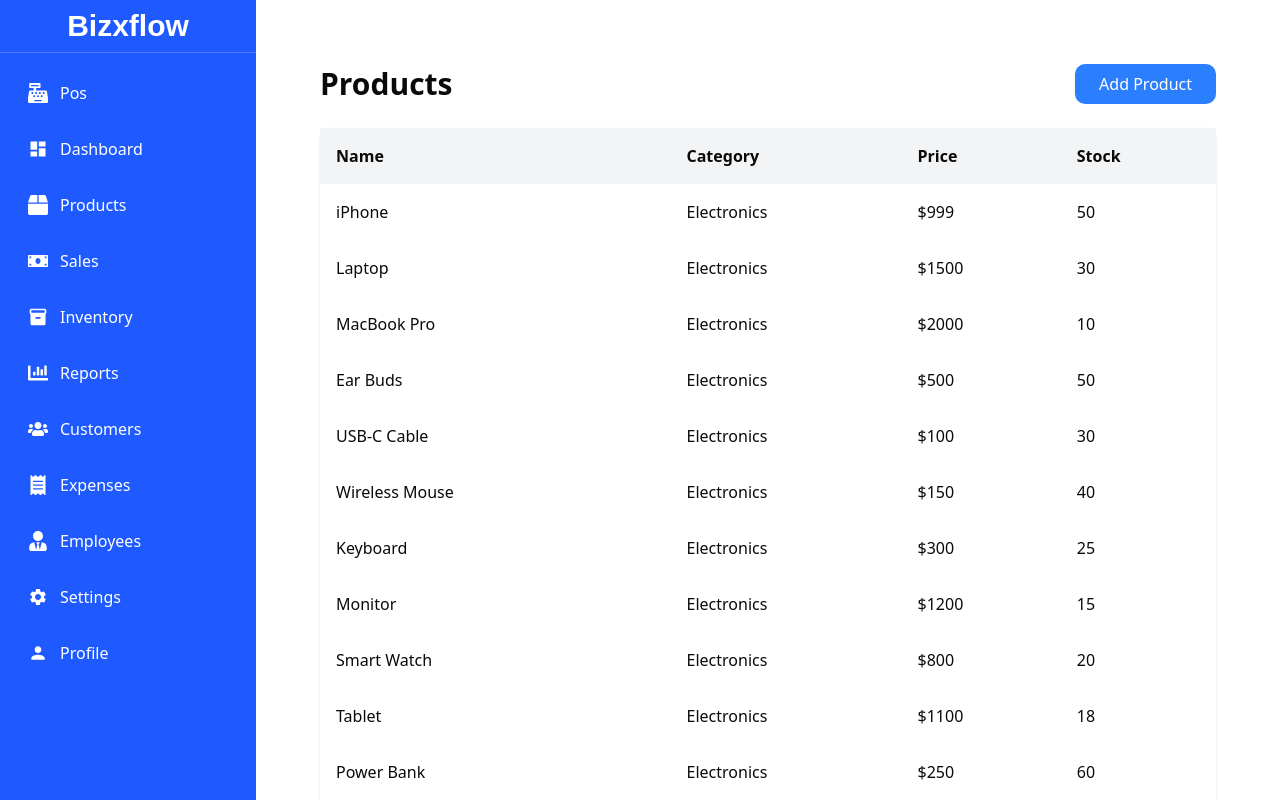
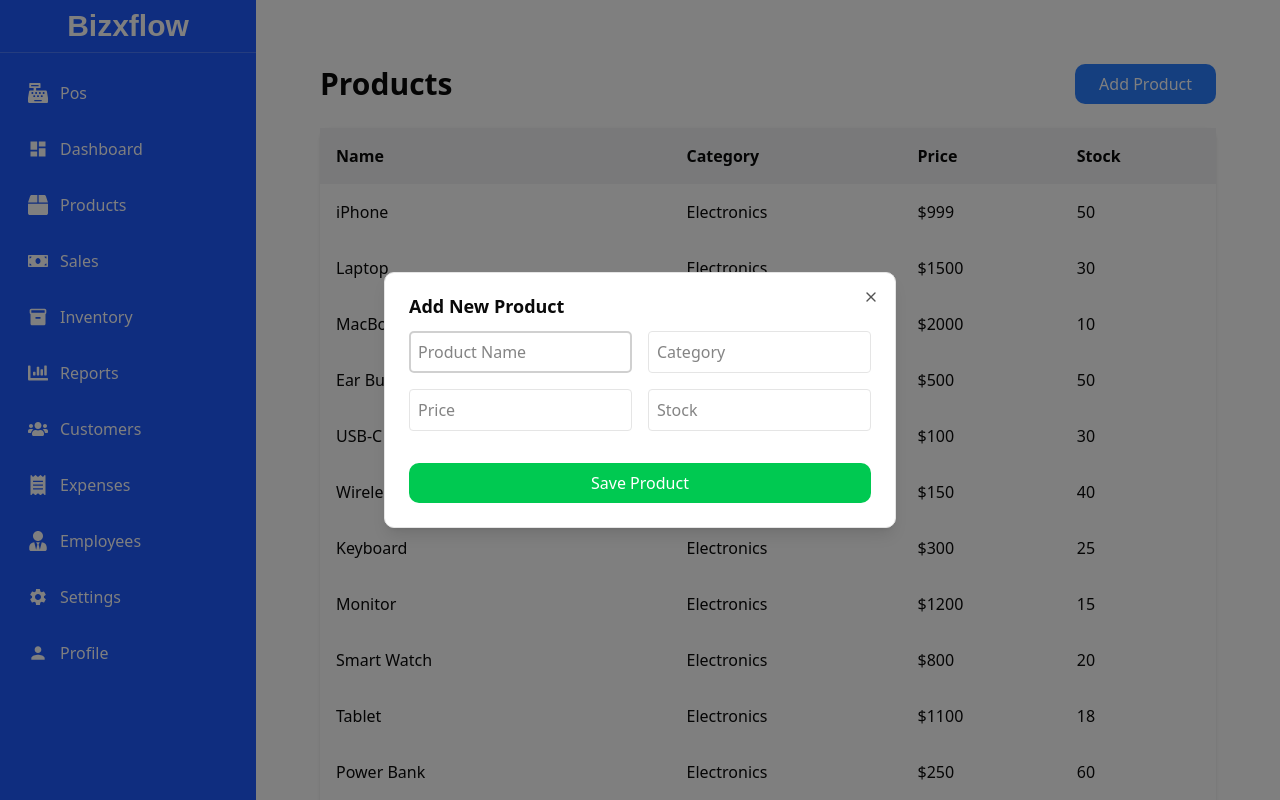
Before and after one commit to UzairBaluch/BizxFlow, a React (Vite) app: page /products in a window 1280 px wide. Both pictures are taken after a click on the button "Add Product". Shown: the top 800 px of the page. Built offline with nearby package versions, Linux system fonts and the light colour scheme.

Commit message:
open={showform} onOpenChange={setShowform

```diff
--- a/src/pages/Products.jsx
+++ b/src/pages/Products.jsx
@@ -1,10 +1,22 @@
 import { useState } from "react";
 import Layout from "../components/layout/Layout";
+import {
+  Dialog,
+  DialogContent,
+  DialogHeader,
+  DialogTitle,
+  DialogTrigger,
+} from "../components/ui/dialog";
 
 function Products() {
   // 1. Create products state
   // 2. Create dummy product data
   // Array to hold multiple products
+  const [name, setName] = useState();
+  const [category, setCategory] = useState();
+  const [price, setPrice] = useState();
+  const [stock, setStock] = useState();
+  const [showform, setShowform] = useState();
   const [products, setProducts] = useState([
     { id: 1, name: "iPhone", category: "Electronics", price: 999, stock: 50 },
     { id: 2, name: "Laptop", category: "Electronics", price: 1500, stock: 30 },
@@ -68,12 +80,17 @@ function Products() {
   const addProduct = () => {
     let product = {
       id: products.length + 1,
-      name: "iPhone",
-      category: "Electronics",
-      price: 999,
-      stock: 50,
+      name: name,
+      category: category,
+      price: price,
+      stock: stock,
     };
     setProducts([...products, product]);
+    setName("");
+    setCategory("");
+    setPrice("");
+    setStock("");
+    setShowform(false); // Close dialog
   };
 
   return (
@@ -82,12 +99,58 @@ function Products() {
         {/* Header */}
         <div className="flex justify-between items-center mb-6">
           <h1 className="text-3xl font-bold">Products</h1>
-          <button
-            className="bg-blue-500 text-white px-6 py-2 rounded-lg cursor-pointer"
-            onClick={addProduct}
-          >
-            Add Product
-          </button>
+
+          <Dialog open={showform} onOpenChange={setShowform}>
+            <DialogTrigger asChild>
+              <button className="bg-blue-500 text-white px-6 py-2 rounded-lg cursor-pointer">
+                Add Product
+              </button>
+            </DialogTrigger>
+
+            <DialogContent>
+              <DialogHeader>
+                <DialogTitle>Add New Product</DialogTitle>
+              </DialogHeader>
+
+              <div className="grid grid-cols-2 gap-4">
+                <input
+                  value={name}
+                  type="text"
+                  placeholder="Product Name"
+                  className="border p-2 rounded"
+                  onChange={(e) => setName(e.target.value)}
+                />
+                <input
+                  value={category}
+                  type="text"
+                  placeholder="Category"
+                  className="border p-2 rounded"
+                  onChange={(e) => setCategory(e.target.value)}
+                />
+                <input
+                  value={price}
+                  type="number"
+                  placeholder="Price"
+                  className="border p-2 rounded"
+                  onChange={(e) => setPrice(e.target.value)}
+                />
+                <input
+                  value={stock}
+                  type="number"
+                  placeholder="Stock"
+                  className="border p-2 rounded"
+                  onChange={(e) => setStock(e.target.value)}
+                />
+              </div>
+
+              <button
+                className="bg-green-500 text-white px-6 py-2 rounded-lg mt-4"
+                onClick={addProduct}
+              >
+                Save Product
+              </button>
+            </DialogContent>
+          </Dialog>
         </div>
 
         {/* Table */}
@@ -113,6 +176,7 @@ function Products() {
             </tbody>
           </table>
         </div>
+        {/* Add Product Form */}
       </div>
     </Layout>
   );
--- a/vite.config.js
+++ b/vite.config.js
@@ -1,8 +1,13 @@
 import { defineConfig } from 'vite'
 import react from '@vitejs/plugin-react'
 import tailwindcss from '@tailwindcss/vite'
+import path from 'path'
 
-// https://vite.dev/config/
 export default defineConfig({
-  plugins: [react(),tailwindcss()],
+  plugins: [react(), tailwindcss()],
+  resolve: {
+    alias: {
+      "@": path.resolve(__dirname, "./src"),
+    },
+  },
 })
```
